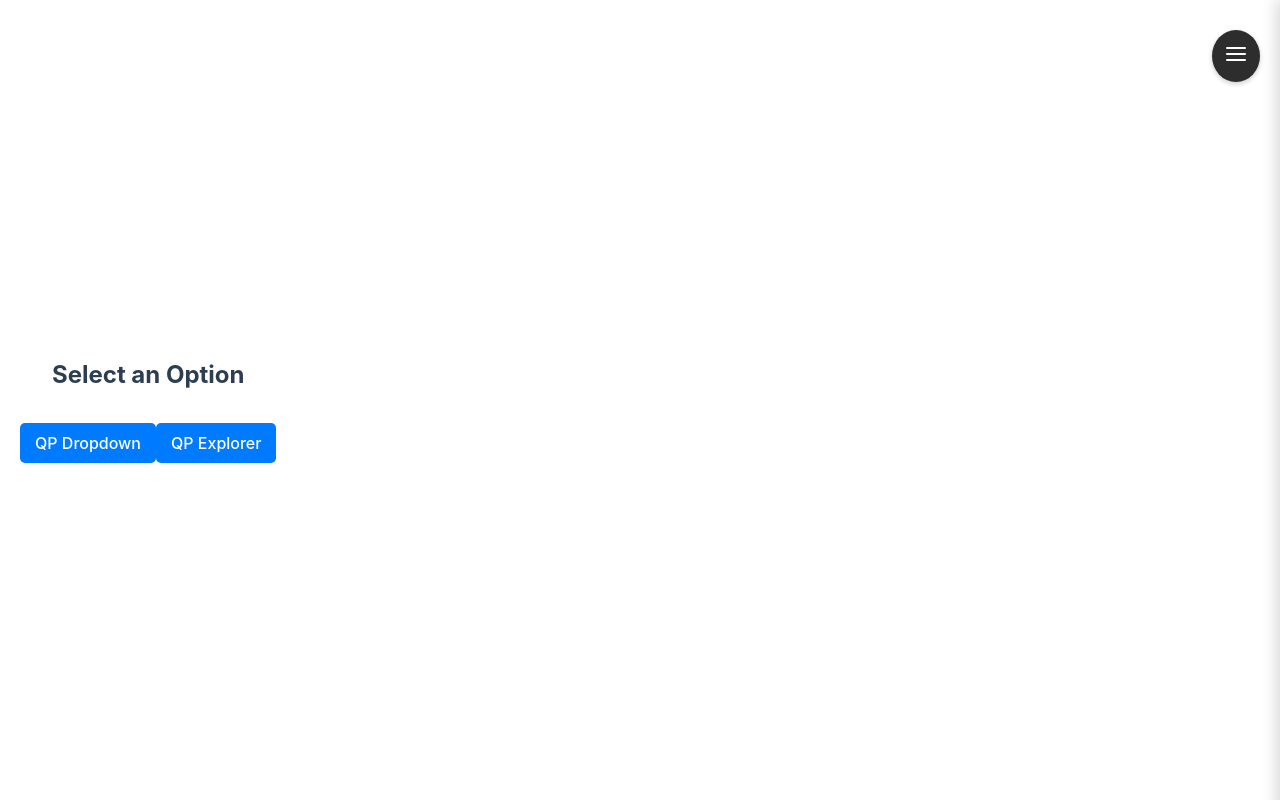
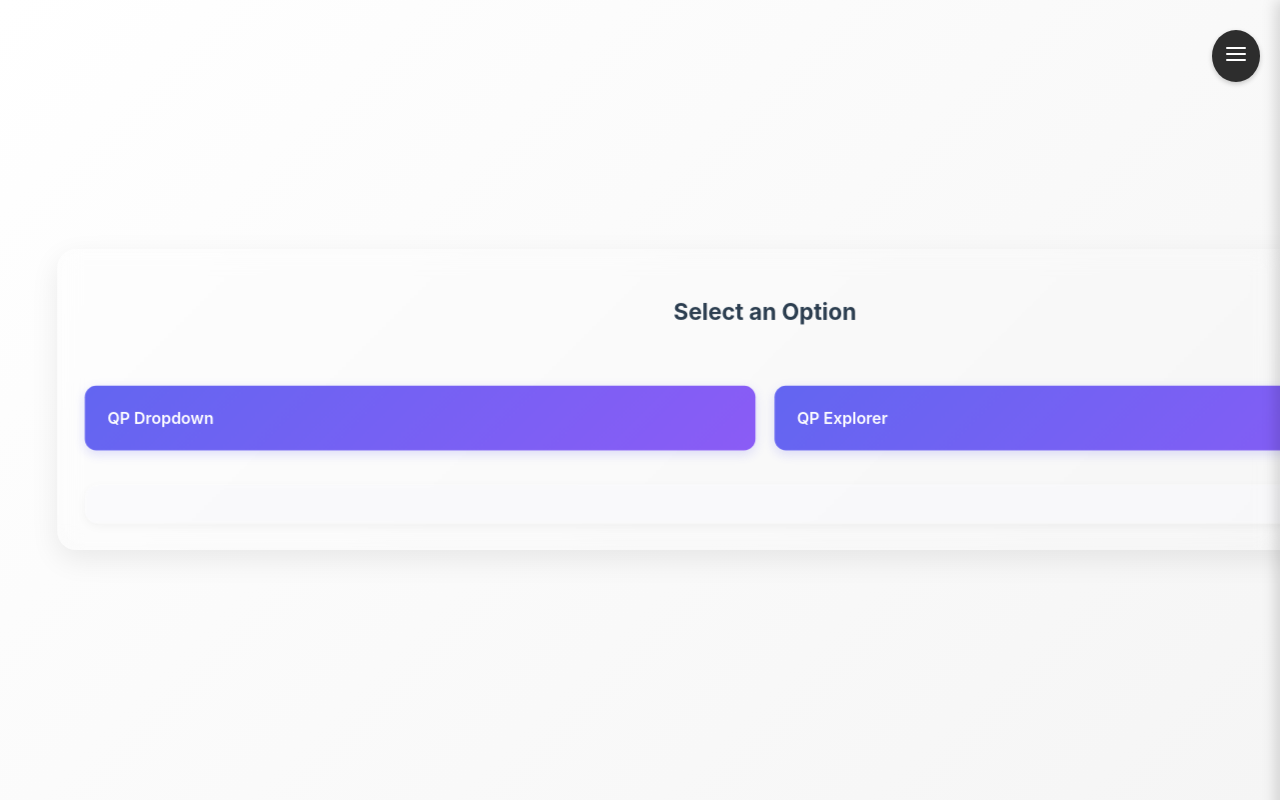
Before and after one commit to CowTheGreat/EQPMS, a React (Vite) app in the folder Frontend/: page /access-qp in a window 1280 px wide. Built offline with nearby package versions, Linux system fonts and the light colour scheme; sample sign-in values are in the browser's storage.

Commit message:
access qp dpone

```diff
--- a/Frontend/src/index.css
+++ b/Frontend/src/index.css
@@ -6,6 +6,8 @@
   /* color-scheme: light dark;
   color: rgba(255, 255, 255, 0.87);
   background-color: #242424; */
+
+  background: linear-gradient(135deg, #ffffff 0%, #f5f5f5 100%);
 
   font-synthesis: none;
   text-rendering: optimizeLegibility;
--- a/Frontend/src/page_styles/AccessQP.module.css
+++ b/Frontend/src/page_styles/AccessQP.module.css
@@ -0,0 +1,191 @@
+.qpmsContainer {
+  width: 1490px;
+  /* background: linear-gradient(135deg, #f8f9fd 0%, #f1f3ff 50%, #f8f9fd 100%); */
+  font-family: "Inter", system-ui, -apple-system, sans-serif;
+  display: flex;
+  justify-content: center;
+  align-items: center;
+  border-radius: 20px;
+  box-shadow: 0 10px 30px rgba(0, 0, 0, 0.08);
+  overflow: hidden;
+  position: relative;
+  /* border: 1px solid rgba(255, 255, 255, 0.4); */
+}
+
+/* Glassmorphism Effect for Main Box */
+.qpmsBox {
+  /* background: rgba(255, 255, 255, 0.95); */
+  padding: 1.8rem;
+  border-radius: 16px;
+  backdrop-filter: blur(12px);
+  width: calc(100% - 40px);
+  height: calc(100% - 40px);
+  display: flex;
+  flex-direction: column;
+  gap: 1.8rem;
+  /* border: 1px solid rgba(255, 255, 255, 0.3);
+  box-shadow: 0 8px 24px rgba(0, 0, 0, 0.06),
+    inset 0 0 12px rgba(255, 255, 255, 0.4); */
+}
+
+/* Enhanced Buttons Container */
+.buttonsContainer {
+  display: grid;
+  grid-template-columns: repeat(4, 1fr);
+  gap: 1.2rem;
+  margin-bottom: 0.5rem;
+}
+
+/* Modern Button Design */
+.squareButton {
+  padding: 16px 24px;
+  font-size: 1.05rem;
+  font-weight: 600;
+  border: none;
+  border-radius: 12px;
+  cursor: pointer;
+  transition: all 0.3s cubic-bezier(0.4, 0, 0.2, 1);
+  background: linear-gradient(135deg, #6366f1 0%, #8b5cf6 100%);
+  color: white;
+  display: flex;
+  align-items: center;
+  gap: 1rem;
+  height: 68px;
+  position: relative;
+  overflow: hidden;
+  box-shadow: 0 4px 12px rgba(99, 102, 241, 0.2);
+}
+
+.squareButton::before {
+  content: "";
+  position: absolute;
+  top: 0;
+  left: -100%;
+  width: 100%;
+  height: 100%;
+  background: linear-gradient(
+    120deg,
+    transparent,
+    rgba(255, 255, 255, 0.2),
+    transparent
+  );
+  transition: 0.6s;
+}
+
+.squareButton:hover {
+  transform: translateY(-2px);
+  box-shadow: 0 6px 16px rgba(99, 102, 241, 0.3);
+}
+
+.squareButton:hover::before {
+  left: 100%;
+}
+
+.squareButton.selected {
+  background: linear-gradient(135deg, #4f46e5 0%, #7c3aed 100%);
+  box-shadow: inset 0 2px 4px rgba(0, 0, 0, 0.08),
+    0 3px 8px rgba(79, 70, 229, 0.2);
+}
+
+/* Enhanced Content Area */
+.contentContainer {
+  flex: 1;
+  display: grid;
+  grid-template-columns: repeat(3, 1fr);
+  gap: 1.5rem;
+  padding: 1.2rem;
+  background: rgba(248, 249, 252, 0.6);
+  border-radius: 14px;
+  backdrop-filter: blur(8px);
+  border: 1px solid rgba(255, 255, 255, 0.4);
+  box-shadow: inset 0 1px 2px rgba(255, 255, 255, 0.2),
+    0 4px 12px rgba(0, 0, 0, 0.05);
+  overflow: hidden;
+  position: relative;
+}
+
+/* Modern Scrollbar (if needed) */
+.contentContainer::-webkit-scrollbar {
+  width: 8px;
+}
+
+.contentContainer::-webkit-scrollbar-track {
+  background: rgba(241, 243, 255, 0.4);
+  border-radius: 4px;
+}
+
+.contentContainer::-webkit-scrollbar-thumb {
+  background: linear-gradient(180deg, #6366f1 0%, #8b5cf6 100%);
+  border-radius: 4px;
+}
+
+/* Responsive Adjustments */
+@media (max-width: 1490px) {
+  .qpmsContainer {
+    transform: scale(0.95);
+    transition: transform 0.3s ease;
+  }
+
+  .buttonsContainer {
+    grid-template-columns: repeat(2, 1fr);
+  }
+
+  .contentContainer {
+    grid-template-columns: repeat(2, 1fr);
+  }
+}
+
+@media (max-width: 1200px) {
+  .qpmsContainer {
+    transform: scale(0.9);
+  }
+
+  .buttonsContainer {
+    grid-template-columns: 1fr;
+  }
+
+  .contentContainer {
+    grid-template-columns: 1fr;
+  }
+
+  .qpmsTitle {
+    font-size: 1.8rem;
+  }
+
+  .squareButton {
+    height: 60px;
+    font-size: 1rem;
+  }
+}
+
+/* Hover Effects Enhancements */
+.squareButton:hover .buttonIcon {
+  transform: translateX(3px);
+}
+
+.buttonIcon {
+  transition: transform 0.3s cubic-bezier(0.4, 0, 0.2, 1);
+  width: 24px;
+  height: 24px;
+}
+
+/* Loading Animation */
+@keyframes shimmer {
+  0% {
+    background-position: -1000px 0;
+  }
+  100% {
+    background-position: 1000px 0;
+  }
+}
+
+.loading-shimmer {
+  animation: shimmer 2s infinite linear;
+  background: linear-gradient(
+    to right,
+    rgba(241, 243, 255, 0.1) 25%,
+    rgba(241, 243, 255, 0.3) 50%,
+    rgba(241, 243, 255, 0.1) 75%
+  );
+  background-size: 200% 100%;
+}
--- a/Frontend/src/page_styles/DropdownComponent.module.css
+++ b/Frontend/src/page_styles/DropdownComponent.module.css
@@ -3,9 +3,9 @@
   flex-direction: column;
   align-items: center;
   justify-content: center;
-  min-height: 100vh;
+  min-height: auto;
   width: 100vw;
-  background: linear-gradient(135deg, #667eea 0%, #764ba2 100%);
+  /* background: linear-gradient(135deg, #667eea 0%, #764ba2 100%); */
   padding: 20px;
 }
 
--- a/Frontend/src/page_styles/ViewPaper.module.css
+++ b/Frontend/src/page_styles/ViewPaper.module.css
@@ -6,7 +6,7 @@
   max-width: 100%; /* Prevent overflow on small screens */
   height: 729px; /* Optional: Maintain aspect ratio (911*0.8) */
   box-sizing: border-box;
-  background: linear-gradient(135deg, #ffffff 0%, #f5f5f5 100%);
+  /* background: linear-gradient(135deg, #ffffff 0%, #f5f5f5 100%); */
   overflow: auto;
 }
 
--- a/Frontend/src/pages/AdminDashboard.jsx
+++ b/Frontend/src/pages/AdminDashboard.jsx
@@ -31,7 +31,7 @@ const AdminDashboard = () => {
   }, []);
 
   const statusCounts = qps.reduce((acc, qp) => {
-    const status = qp.QP_status === "Completed" ? "Completed" : "Pending";
+    const status = qp.QP_Status === "Locked" ? "Completed" : "Pending";
     acc[status] = (acc[status] || 0) + 1;
     return acc;
   }, {});
@@ -55,8 +55,15 @@ const AdminDashboard = () => {
 
   return (
     <div className={styles.container}>
+      <div className={styles.header}>
+        <h1 className={styles.title}>Question Paper Management Dashboard</h1>
         <BroadcastButton />
-      <h1 className={styles.title}>Question Paper Management Dashboard</h1>
+      </div>
+      <div className={styles.topSection}>
+        <div className={styles.boardsSection}>
+          <h2>Status Table</h2>
+          <StatusTable qps={qps} />
+        </div>
 
         <div className={styles.chartSection}>
           <h2>Status Overview</h2>
@@ -83,6 +90,7 @@ const AdminDashboard = () => {
             />
           </div>
         </div>
+      </div>
 
       <section className={styles.facultySection}>
         <FacultyList />
@@ -91,4 +99,126 @@ const AdminDashboard = () => {
   );
 };
 
+const StatusTable = ({ qps }) => {
+  const [filterStatus, setFilterStatus] = useState("All");
+  const [currentPage, setCurrentPage] = useState(1);
+  const entriesPerPage = 5;
+
+  const uniqueStatuses = [
+    ...new Set(qps.map((qp) => qp.QP_Status).filter(Boolean)),
+  ];
+
+  const filteredQps =
+    filterStatus === "All"
+      ? qps
+      : qps.filter((qp) => qp.QP_Status === filterStatus);
+
+  const totalPages = Math.ceil(filteredQps.length / entriesPerPage);
+  const currentData = filteredQps.slice(
+    (currentPage - 1) * entriesPerPage,
+    currentPage * entriesPerPage
+  );
+
+  useEffect(() => {
+    setCurrentPage(1);
+  }, [filterStatus]);
+
+  const generatePageNumbers = () => {
+    const pages = [];
+    const rangeStart = Math.max(1, currentPage - 2);
+    const rangeEnd = Math.min(totalPages, currentPage + 2);
+
+    if (rangeStart > 1) {
+      pages.push(1);
+      if (rangeStart > 2) pages.push("ellipsis");
+    }
+
+    for (let i = rangeStart; i <= rangeEnd; i++) {
+      pages.push(i);
+    }
+
+    if (rangeEnd < totalPages) {
+      if (rangeEnd < totalPages - 1) pages.push("ellipsis");
+      pages.push(totalPages);
+    }
+
+    return pages;
+  };
+
+  return (
+    <div className={styles.tableContainer}>
+      <table className={styles.table}>
+        <thead>
+          <tr>
+            <th>Faculty</th>
+            <th>Subject Code</th>
+            <th>Subject</th>
+            <th>
+              <div className={styles.filterHeader}>
+                Status
+                <select
+                  value={filterStatus}
+                  onChange={(e) => setFilterStatus(e.target.value)}
+                  className={styles.filterDropdown}
+                >
+                  <option value="All">All</option>
+                  {uniqueStatuses.map((status, index) => (
+                    <option key={index} value={status}>
+                      {status}
+                    </option>
+                  ))}
+                </select>
+              </div>
+            </th>
+          </tr>
+        </thead>
+        <tbody>
+          {currentData.map((qp, index) => (
+            <tr key={index}>
+              <td>{qp.QP_Faculty_assigned}</td>
+              <td>{qp.QP_Subjectcode}</td>
+              <td>{qp.QP_Subject}</td>
+              <td>{qp.QP_Status}</td>
+            </tr>
+          ))}
+        </tbody>
+      </table>
+
+      <div className={styles.pagination}>
+        <button
+          onClick={() => setCurrentPage((prev) => Math.max(1, prev - 1))}
+          disabled={currentPage === 1}
+        >
+          &laquo; Previous
+        </button>
+
+        {generatePageNumbers().map((page, index) =>
+          typeof page === "number" ? (
+            <button
+              key={index}
+              onClick={() => setCurrentPage(page)}
+              className={currentPage === page ? styles.activePage : ""}
+            >
+              {page}
+            </button>
+          ) : (
+            <span key={index} className={styles.ellipsis}>
+              ...
+            </span>
+          )
+        )}
+
+        <button
+          onClick={() =>
+            setCurrentPage((prev) => Math.min(totalPages, prev + 1))
+          }
+          disabled={currentPage === totalPages}
+        >
+          Next &raquo;
+        </button>
+      </div>
+    </div>
+  );
+};
+
 export default AdminDashboard;
```
Lines whose indentation alone changed are shown as unchanged.
